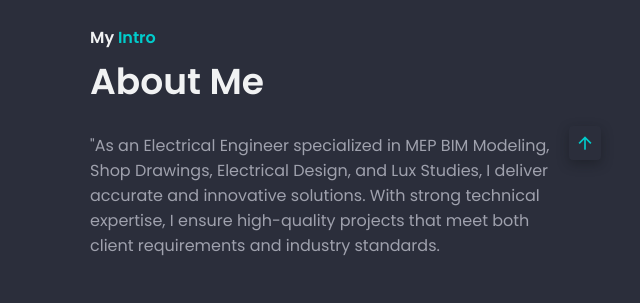
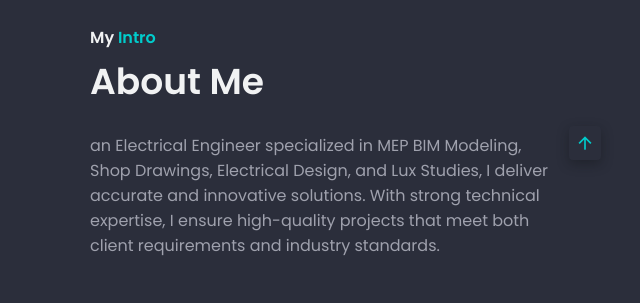
Before and after one commit to faroqelgammal/portfolio, a plain HTML site: page index.html in a window 1280 px wide. Shown: the part 1040-1343 px from the top of the page, 631-1271 px from the left. Drawn offline with nearby package versions, Linux system fonts and the light colour scheme.

Commit message:
Update index.html

```diff
--- a/index.html
+++ b/index.html
@@ -159,7 +159,7 @@
 
 
 					  <p class="about__description">
-					     "As an Electrical Engineer specialized in MEP BIM Modeling,
+					      an Electrical Engineer specialized in MEP BIM Modeling,
                           Shop Drawings, Electrical Design, and Lux Studies,
                           I deliver accurate and innovative solutions.
                           With strong technical expertise,
@@ -475,4 +475,5 @@
       <!--=============== MAIN JS ===============-->
       <script src="assets/js/main.js"></script>
    </body>
+
 </html>
```
